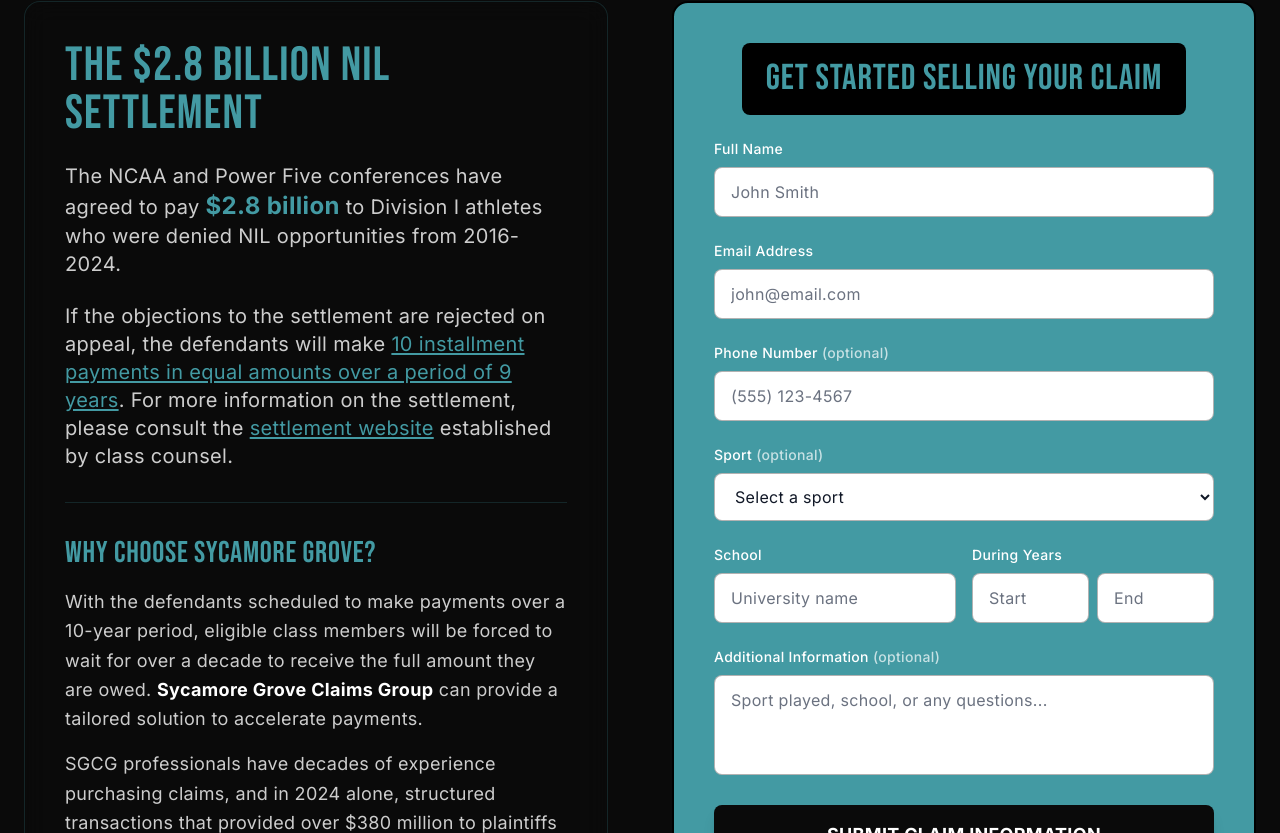
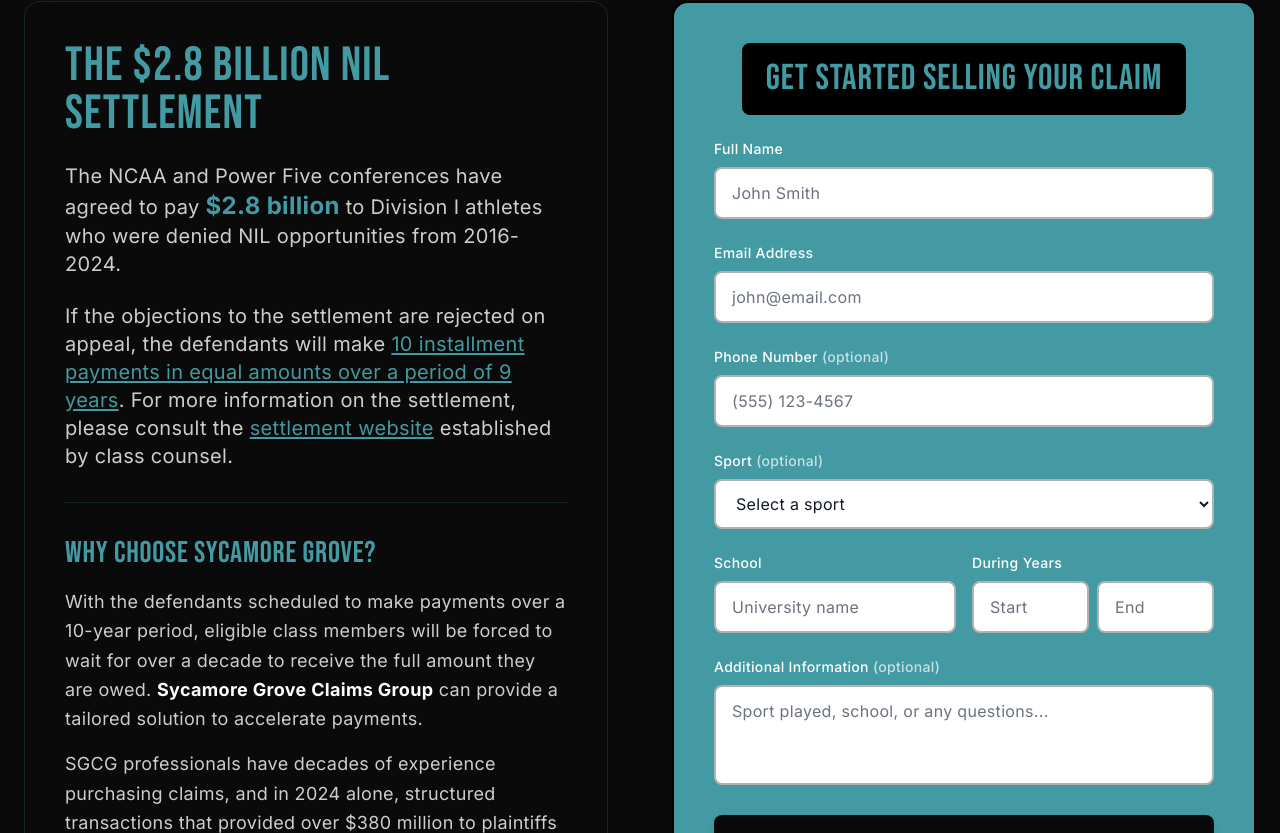
Before and after one commit to dhurleystratton/sgcg-ncaa-settlement, a Next.js app: page / in a window 1280 px wide. Shown: the part 1207-2040 px from the top of the page. Built offline with nearby package versions, Linux system fonts and the light colour scheme.

Commit message:
Update form field borders to match container thickness
- Changed all form field borders from border (1px) to border-2 (2px)
- Updated focus rings from ring-1 to ring-2 for consistency
- Now matches the 2px border thickness of the form container

```diff
--- a/components/HeroVictoryLane.tsx
+++ b/components/HeroVictoryLane.tsx
@@ -443,7 +443,7 @@
                       type="text"
                       id="name"
                       name="name"
-                      className="w-full px-4 py-3 min-h-[48px] bg-white border border-black/30 rounded-lg text-gray-900 placeholder-gray-500 focus:outline-none focus:border-black focus:ring-1 focus:ring-black focus:ring-offset-1 focus:ring-offset-brand-teal transition-all"
+                      className="w-full px-4 py-3 min-h-[48px] bg-white border-2 border-black/30 rounded-lg text-gray-900 placeholder-gray-500 focus:outline-none focus:border-black focus:ring-2 focus:ring-black focus:ring-offset-1 focus:ring-offset-brand-teal transition-all"
                       placeholder="John Smith"
                       required
                     />
@@ -458,7 +458,7 @@
                       type="email"
                       id="email"
                       name="email"
-                      className="w-full px-4 py-3 min-h-[48px] bg-white border border-black/30 rounded-lg text-gray-900 placeholder-gray-500 focus:outline-none focus:border-black focus:ring-1 focus:ring-black focus:ring-offset-1 focus:ring-offset-brand-teal transition-all"
+                      className="w-full px-4 py-3 min-h-[48px] bg-white border-2 border-black/30 rounded-lg text-gray-900 placeholder-gray-500 focus:outline-none focus:border-black focus:ring-2 focus:ring-black focus:ring-offset-1 focus:ring-offset-brand-teal transition-all"
                       placeholder="john@email.com"
                       required
                     />
@@ -473,7 +473,7 @@
                       type="tel"
                       id="phone"
                       name="phone"
-                      className="w-full px-4 py-3 min-h-[48px] bg-white border border-black/30 rounded-lg text-gray-900 placeholder-gray-500 focus:outline-none focus:border-black focus:ring-1 focus:ring-black focus:ring-offset-1 focus:ring-offset-brand-teal transition-all"
+                      className="w-full px-4 py-3 min-h-[48px] bg-white border-2 border-black/30 rounded-lg text-gray-900 placeholder-gray-500 focus:outline-none focus:border-black focus:ring-2 focus:ring-black focus:ring-offset-1 focus:ring-offset-brand-teal transition-all"
                       placeholder="(555) 123-4567"
                     />
                   </div>
@@ -486,7 +486,7 @@
                     <select
                       id="sport"
                       name="sport"
-                      className="w-full px-4 py-3 min-h-[48px] bg-white border border-black/30 rounded-lg text-gray-900 focus:outline-none focus:border-black focus:ring-1 focus:ring-black focus:ring-offset-1 focus:ring-offset-brand-teal transition-all"
+                      className="w-full px-4 py-3 min-h-[48px] bg-white border-2 border-black/30 rounded-lg text-gray-900 focus:outline-none focus:border-black focus:ring-2 focus:ring-black focus:ring-offset-1 focus:ring-offset-brand-teal transition-all"
                     >
                       <option value="">Select a sport</option>
                       <option value="Football">Football</option>
@@ -506,7 +506,7 @@
                           type="text"
                           id="school"
                           name="school"
-                          className="w-full px-4 py-3 min-h-[48px] bg-white border border-black/30 rounded-lg text-gray-900 placeholder-gray-500 focus:outline-none focus:border-black focus:ring-1 focus:ring-black focus:ring-offset-1 focus:ring-offset-brand-teal transition-all"
+                          className="w-full px-4 py-3 min-h-[48px] bg-white border-2 border-black/30 rounded-lg text-gray-900 placeholder-gray-500 focus:outline-none focus:border-black focus:ring-2 focus:ring-black focus:ring-offset-1 focus:ring-offset-brand-teal transition-all"
                           placeholder="University name"
                           required
                         />
@@ -519,7 +519,7 @@
                           <input
                             type="text"
                             name="startYear"
-                            className="w-full px-4 py-3 min-h-[48px] bg-white border border-black/30 rounded-lg text-gray-900 placeholder-gray-500 focus:outline-none focus:border-black focus:ring-1 focus:ring-black focus:ring-offset-1 focus:ring-offset-brand-teal transition-all"
+                            className="w-full px-4 py-3 min-h-[48px] bg-white border-2 border-black/30 rounded-lg text-gray-900 placeholder-gray-500 focus:outline-none focus:border-black focus:ring-2 focus:ring-black focus:ring-offset-1 focus:ring-offset-brand-teal transition-all"
                             placeholder="Start"
                             pattern="20(1[6-9]|2[0-3])"
                             title="Year between 2016-2023"
@@ -528,7 +528,7 @@
                           <input
                             type="text"
                             name="endYear"
-                            className="w-full px-4 py-3 min-h-[48px] bg-white border border-black/30 rounded-lg text-gray-900 placeholder-gray-500 focus:outline-none focus:border-black focus:ring-1 focus:ring-black focus:ring-offset-1 focus:ring-offset-brand-teal transition-all"
+                            className="w-full px-4 py-3 min-h-[48px] bg-white border-2 border-black/30 rounded-lg text-gray-900 placeholder-gray-500 focus:outline-none focus:border-black focus:ring-2 focus:ring-black focus:ring-offset-1 focus:ring-offset-brand-teal transition-all"
                             placeholder="End"
                             pattern="20(1[6-9]|2[0-3])"
                             title="Year between 2016-2023"
@@ -548,7 +548,7 @@
                       id="message"
                       name="message"
                       rows={3}
-                      className="w-full px-4 py-3 min-h-[100px] bg-white border border-black/30 rounded-lg text-gray-900 placeholder-gray-500 focus:outline-none focus:border-black focus:ring-1 focus:ring-black focus:ring-offset-1 focus:ring-offset-brand-teal transition-all resize-none"
+                      className="w-full px-4 py-3 min-h-[100px] bg-white border-2 border-black/30 rounded-lg text-gray-900 placeholder-gray-500 focus:outline-none focus:border-black focus:ring-2 focus:ring-black focus:ring-offset-1 focus:ring-offset-brand-teal transition-all resize-none"
                       placeholder="Sport played, school, or any questions..."
                     />
                   </div>
```
